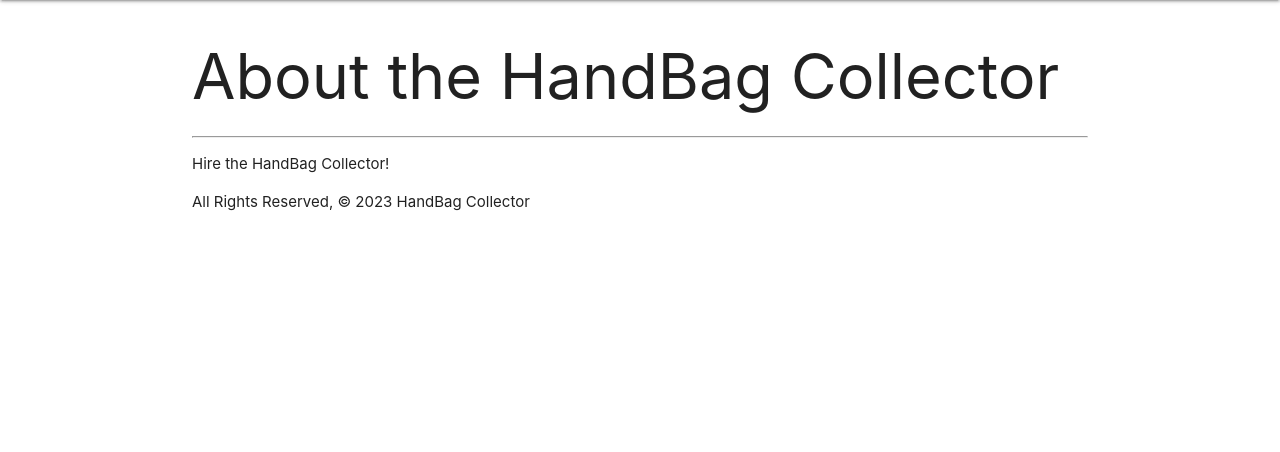
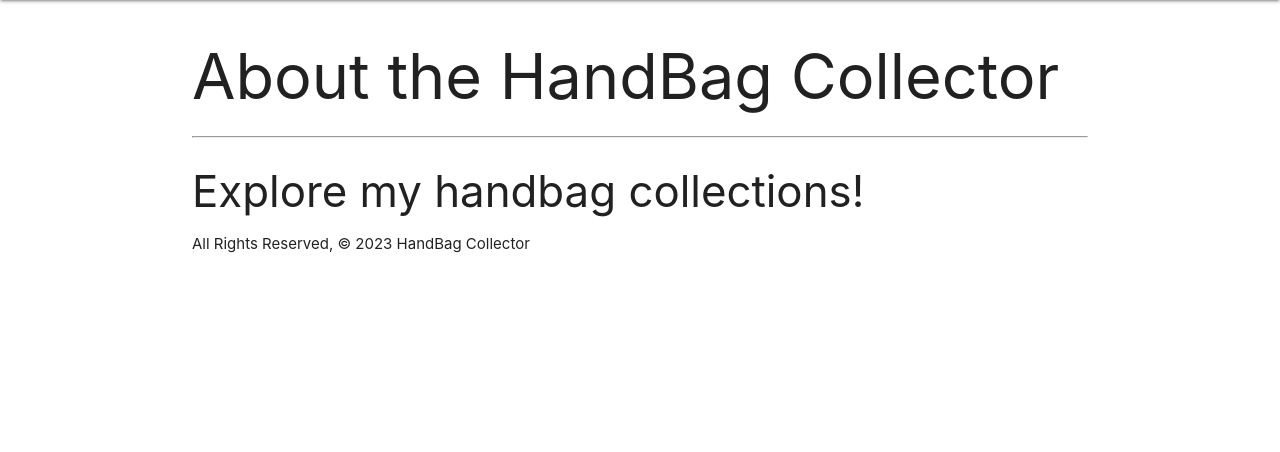
Before and after one commit to sally-kam/HandBagCollector, a Django app: page /about/ in a window 1280 px wide. Shown: the part 64-516 px from the top of the page. Run offline with Django 4.2, Linux system fonts and the light colour scheme.

Commit message:
update about page

```diff
--- a/handbagcollector/main_app/templates/about.html
+++ b/handbagcollector/main_app/templates/about.html
@@ -12,7 +12,7 @@
 
     <h1>About the HandBag Collector</h1>
     <hr>
-    <p>Hire the HandBag Collector!</p>
+    <h3>Explore my handbag collections!</h3>
     <footer>All Rights Reserved, &copy; 2023 HandBag Collector</footer>
 
     {% endblock %}
```
